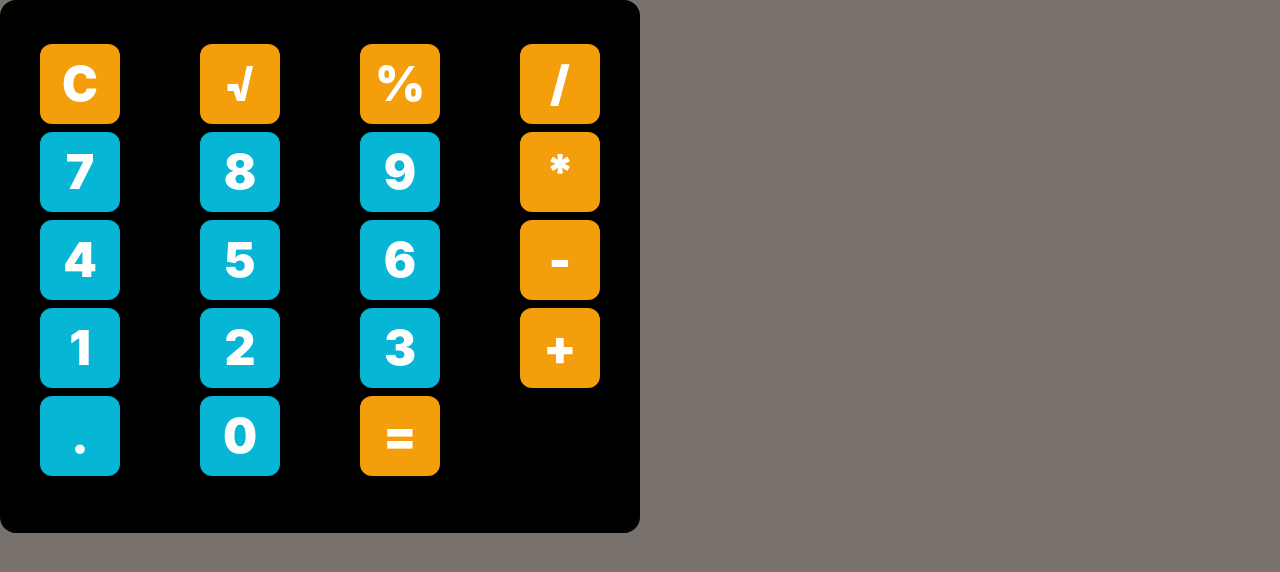
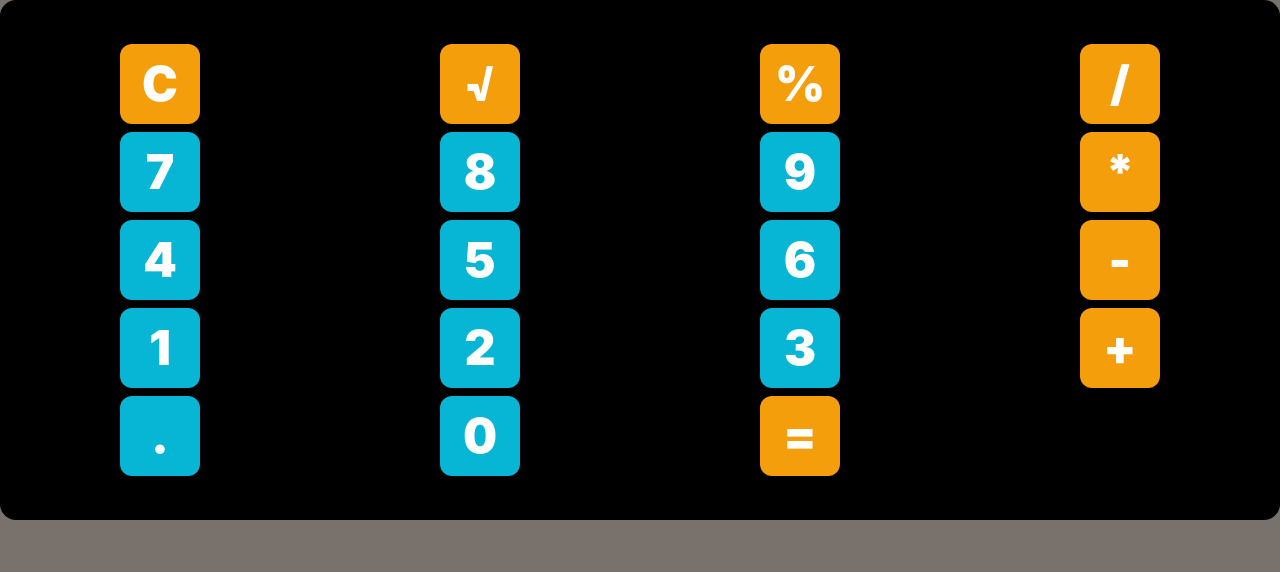
Before and after one commit to hdubey64/PW_internship_app, a React (Create React App) app in the folder calc-master/: page / in a window 1280 px wide. Shown: the top 572 px of the page. Built offline with nearby package versions, Linux system fonts and the light colour scheme.

Commit message:
Height & width fixed

```diff
--- a/calc-master/src/Layout/CalcyLayout/index.jsx
+++ b/calc-master/src/Layout/CalcyLayout/index.jsx
@@ -3,7 +3,7 @@ import Button from "src/component/Button";
 
 const CalcyLayout = () => {
    return (
-      <div class="rounded-2xl bg-black h-2/3 w-1/2 py-10 text-center">
+      <div class="rounded-2xl bg-black  min-h-max min-w-max py-10 text-center">
          <Button />
       </div>
    );
```
